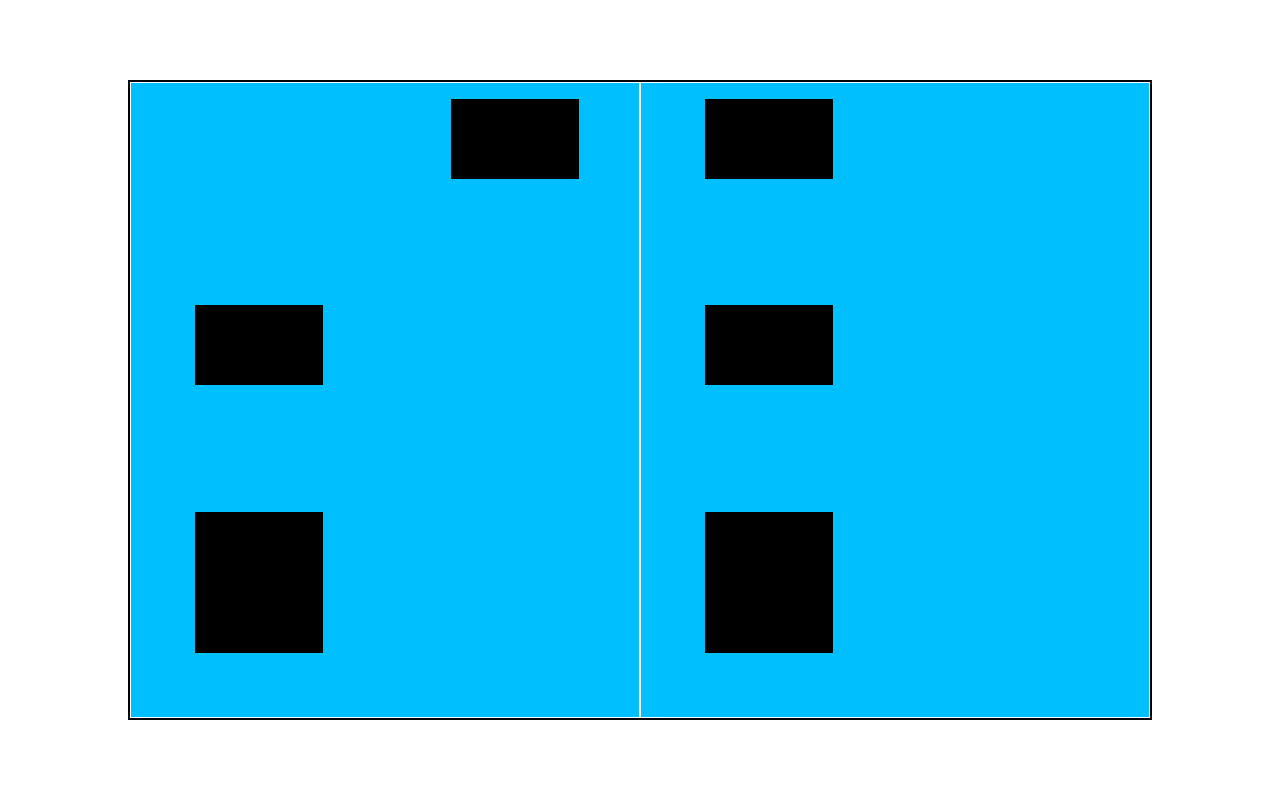
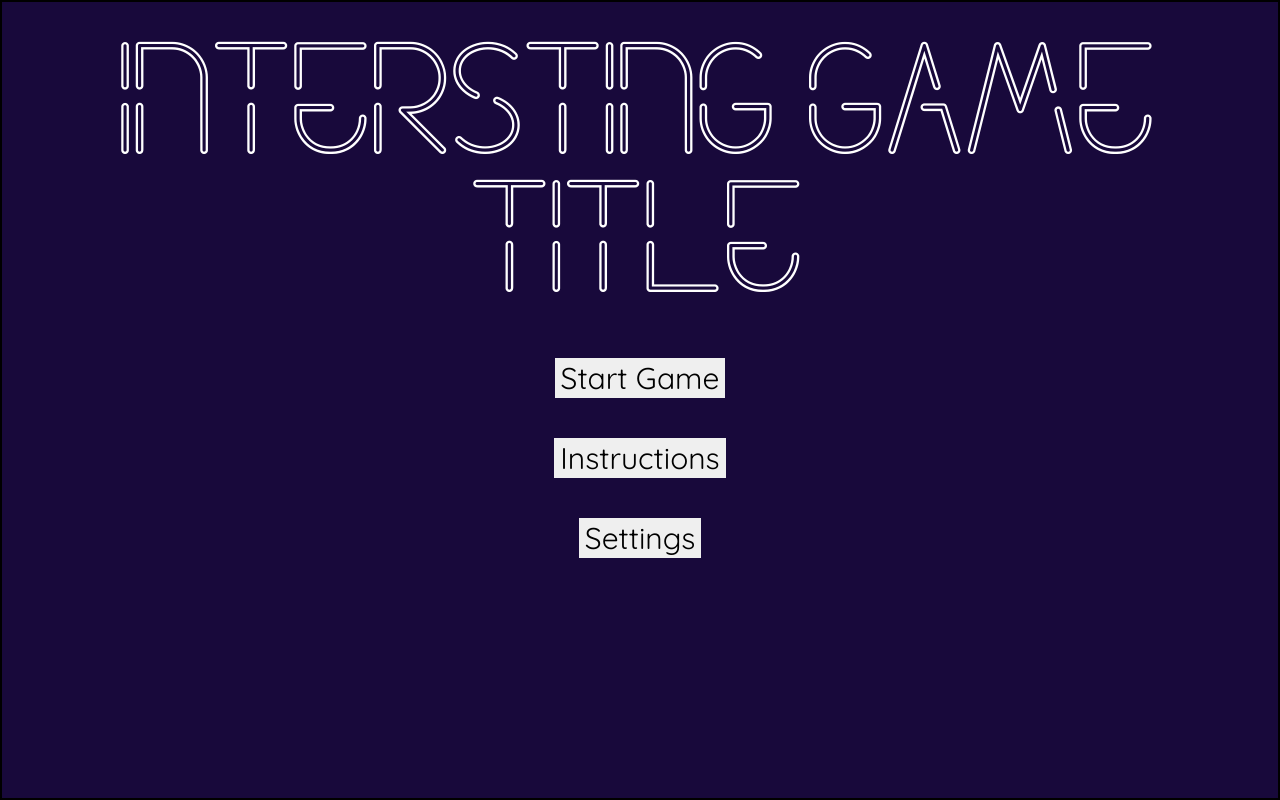
Before and after one commit to vuli-russell/dodge-game, a plain HTML site: page index.html in a window 1280 px wide. Drawn offline with Linux system fonts and the light colour scheme.

Commit message:
added menu screens

```diff
--- a/index.html
+++ b/index.html
@@ -5,6 +5,7 @@
     <meta http-equiv="X-UA-Compatible" content="ie=edge">
     <title>Dodge Game</title>
     <link rel="stylesheet" href="styles.css">
+    <link rel="stylesheet" href="https://fonts.googleapis.com/css?family=Quicksand">
 </head>
 <body>
     <div class="game-screen">
--- a/main.js
+++ b/main.js
@@ -1,14 +1,16 @@
 //classes
 class gameContainer {
-    constructor() {
+    constructor(width) {
         this.player = null;
         this.drops = [];
         this.element = document.createElement('div');
         this.element.classList.add('game-screen__side');
+        this.element.style.width = `${width}%`;
         gameData.screenElement.append(this.element);
     }
 
     removeOldDrops() {
+        let dropsDeleted = 0;
         this.drops.forEach(drop => {
             if (drop.parentElement.getBoundingClientRect().bottom < drop.element.getBoundingClientRect().top) {
                 //drop is below screen
@@ -16,8 +18,10 @@ class gameContainer {
                 drop.element.remove();
                 //remove object from drops list
                 this.drops.splice(this.drops.indexOf(drop), 1);
+                dropsDeleted++;
             }
         });
+        return dropsDeleted;
     }
 }
 
@@ -34,7 +38,7 @@ class Drop {
         this.element.classList.add('game-screen__drop');
         this.element.style.transition = `all ${gameData.animationDuration}s linear 0s`;
         //if column is 2, push to the right
-        if (this.column === 2) this.element.style.left = '20vw';
+        if (this.column === 2) this.element.style.left = '40%';
         this.parentElement.append(this.element);
     }
 
@@ -48,7 +52,7 @@ class Drop {
         let elementRect = elementToCollide.getBoundingClientRect();
 
         if (dropRect.bottom > elementRect.top && dropRect.top < elementRect.bottom && dropRect.left < elementRect.right && dropRect.right > elementRect.left) {
-            //end game
+            elementToCollide.style.left = window.getComputedStyle(elementToCollide).left;
             gameData.endGame();
         }
     }
@@ -64,22 +68,26 @@ class Player {
     createHTML() {
         this.element = document.createElement('div');
         this.element.classList.add('game-screen__player');
-        this.element.style.transition = `all ${gameData.moveTime}s linear 0s`
+        this.element.style.transition = `all ${gameData.moveTime}s linear 0s`;
         this.parentElement.append(this.element);
     }
 
     move() {
         if (this.column === 1) {
-            this.element.style.left = '20vw';
-            setTimeout(() => {
-                this.column = 2
-            }, this.moveTime * 1000)
+            this.element.style.left = '40%';
+            setTimeout(() => {this.column = 2}, this.moveTime * 1000);
         } else if (this.column === 2) {
-            this.element.style.left = '0vw';
-            setTimeout(() => {
-                this.column = 1
-            }, this.moveTime * 1000)
+            this.element.style.left = '0%';
+            setTimeout(() => {this.column = 1}, this.moveTime * 1000);
         }
+    }
+}
+
+class menuButton {
+    constructor(classes,text,onClick){
+        this.classes = classes;
+        this.text = text;
+        this.onClick = onClick
     }
 }
 
@@ -91,10 +99,11 @@ class Player {
 const gameData = {
 
     screenElement: document.querySelector('.game-screen'),
+
     //populate from start screen when added
 
     //keys to control each section
-    controlKeys: ['ArrowLeft', 'ArrowRight'],
+    controlKeys: ['ArrowLeft','ArrowRight'],
     //time for drop to go from top to bottom of screen - independent of reolution (s)
     timeToDrop: 2,
     //time to move player across screen (s)
@@ -105,20 +114,26 @@ const gameData = {
     dropSpeed: null,
 
     containers: [],
-    players: [],
-    drops: [],
     dropGap: window.innerHeight * 0.15,
     playing: true,
+    score: undefined,
 
     startGame: function () {
+
+        //remove previous html
+        this.screenElement.innerHTML = '';
+
+        //set score to 0;
+        this.score = 0;
+
+        //display score
+        this.scoreElement = this.createText('0','span',['game-screen__score']);
 
         //calculate drop speed
         this.dropSpeed = this.screenElement.clientHeight/(this.timeToDrop/this.animationDuration);
 
-        //create 2 new containers
-        for (let index = 0; index < 2; index++) {
-            this.containers.push(new gameContainer());
-        }
+        //create new containers based on number of assinged control keys
+        this.containers = this.controlKeys.map(() => new gameContainer(100/this.controlKeys.length));
 
         this.containers.forEach((container, index) => {
             container.player = new Player(container.element, 1, this.controlKeys[index]);
@@ -130,16 +145,18 @@ const gameData = {
         });
 
         document.addEventListener('keydown', (e) => {
-            this.containers.forEach(container => {
-                if (e.key === container.player.moveKey) {
-                    container.player.move();
-                }
-            });
-        })
+            if(gameData.playing){
+                this.containers.forEach(container => {
+                    if (e.key === container.player.moveKey) {
+                        container.player.move();
+                    }
+                });
+            }
+        });
 
         gameData.playing = true;
 
-        setTimeout(()=>{this.runGame()},2000);
+        setTimeout(()=>{this.runGame()},1000);
     },
 
     runGame: function () {
@@ -156,7 +173,10 @@ const gameData = {
                     //check collision and end game if player has collided with drop
                     drop.checkCollision(container.player.element)
                 })
-                container.removeOldDrops();
+                //1 point for every drop dodged by all players
+                this.score += container.removeOldDrops()/this.controlKeys.length;
+                //update score
+                this.scoreElement.innerText = this.score;
             })
 
 
@@ -171,14 +191,83 @@ const gameData = {
         }
     },
 
-    endGame: function () {
+    endGame: function() {
         this.playing = false;
+
+        //some animation??
         //to end game screen
+        this.drawEndGameScreen();
+    },
+
+    drawStartScreen: function(){
+        //remove previous html
+        this.screenElement.innerHTML = '';
+
+        //create heading
+        this.createText('Intersting Game Title','h1',['game-screen__title']);
+
+        //create buttons and add event listeners
+
+        startScreenButtons = [
+            new menuButton(['game-screen__button'],'Start Game',gameData.startGame),
+            new menuButton(['game-screen__button'],'Instructions',gameData.drawInstructionsScreen),
+            new menuButton(['game-screen__button'],'Settings',gameData.drawOptionsScreen)
+        ],
+
+        this.createButtons(startScreenButtons);
+
+    },
+
+    drawOptionsScreen: function(){
+        //to do
+        alert('this will open options eventually');
+    },
+
+    drawInstructionsScreen: function(){
+        alert('this will open instructions eventually');
+    },
+
+    drawEndGameScreen: function(){
+        this.screenElement.innerHTML = '';
+
+        //game over message
+        this.createText('Game Over','h1',['game-screen__title']);
+
+        //score
+        this.createText(`Score was ${this.score}`,'p',['game-screen__text']);
+
+
+        //buttons
+        endScreenButtons = [
+            new menuButton(['game-screen__button'],'Play Again',gameData.startGame),
+            new menuButton(['game-screen__button'],'Back to Menu',gameData.drawStartScreen)
+        ];
+
+        this.createButtons(endScreenButtons);
+
+    },
+
+    createText: function(text,tag,classList){
+        let heading = document.createElement(tag);
+        classList.forEach(c => {heading.classList.add(c)});
+        heading.innerText = text;
+        this.screenElement.append(heading);
+        return heading;
+    },
+
+    createButtons: function(buttonsArray){
+        buttonsArray.forEach(button => {
+            this.htmlElement = document.createElement('button');
+            button.classes.forEach(c => {
+                this.htmlElement.classList.add(c)
+            });
+            this.htmlElement.innerText = button.text;
+            this.htmlElement.addEventListener('click',button.onClick.bind(gameData));
+            this.screenElement.append(this.htmlElement);
+        });
     }
 
 };
 
 //show start screen
-
-//on click
-gameData.startGame();
+gameData.drawStartScreen();
--- a/styles.scss
+++ b/styles.scss
@@ -1,45 +1,86 @@
+@font-face {
+    font-family: neon;
+    src: url('assets/fonts/Neon.ttf');
+}
+
+@font-face {
+    font-family: neon-future;
+    src: url('assets/fonts/Neon\ Future.ttf');
+}
+
+
+$heading-size: 120px;
+
+
 * {
     border: 0;
     margin: 0;
     box-sizing: border-box;
+    font-family: 'Quicksand';
 
 }
 
 body{
-    margin: 10vh 10vw;
-
 
     .game-screen {
         position: relative;
-        background-color: deepskyblue;
+        background-color: #18093b;
         border: 2px solid black;
-        height: 80vh;
-        width: 80vw;
+        height: 100vh;
 
-        .game-screen__side{
+        &__title {
+            color: white;
+            font-size: $heading-size;
+            font-weight: 500;
+            text-align: center;
+            font-family: neon-future;
+            margin-top: 40px;
+        }
+
+        &__button {
+            font-size: 30px;
+            display: block;
+            margin: 40px auto;
+        }
+
+        &__text {
+            color: white;
+            font-size: 30px;
+            text-align: center;
+        }
+
+        &__score{
+            position: absolute;
+            color: white;
+            font-size: 40px;
+            padding: 10px;
+
+
+        }
+
+        &__side{
             height: 100%;
-            width: calc(50%);
             position: relative;
             display: inline-block;
             border: 1px solid white;
             overflow: hidden;
 
             .game-screen__player {
-                background-color: black;
-                height: 10vh;
-                width: 10vw;
-                margin: 5vw;
+                background-color:white;
+                height: 10%;
+                width: 20%;
+                margin: 20%;
                 position: absolute;
                 bottom: 0;
                 left: 0;
             }
 
             .game-screen__drop {
-                background-color: black;
-                height: 10vh;
-                width: 10vw;
-                margin: 5vw;
-                margin-top: -5vw;
+                background-color: rgb(255, 51, 0);
+                height: 10%;
+                width: 20%;
+                margin: 20%;
+                margin-top: -5%;
                 position: absolute;
                 top: 0;
                 left: 0;
```
Also changed, not shown: assets/fonts/Neon Future.ttf (added), assets/fonts/Neon.ttf (added), assets/fonts/hello-denver-display.ttf (added), styles.css.
